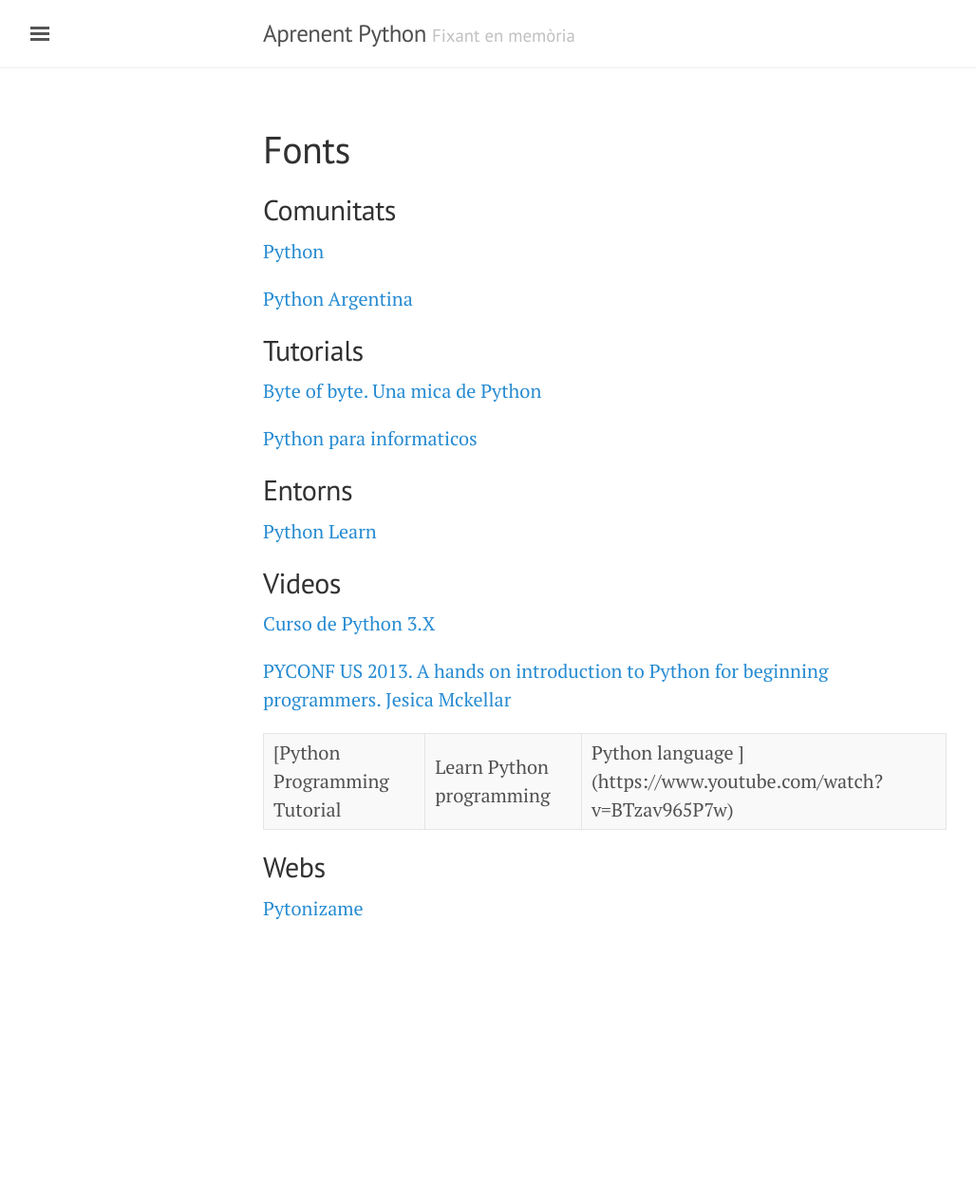
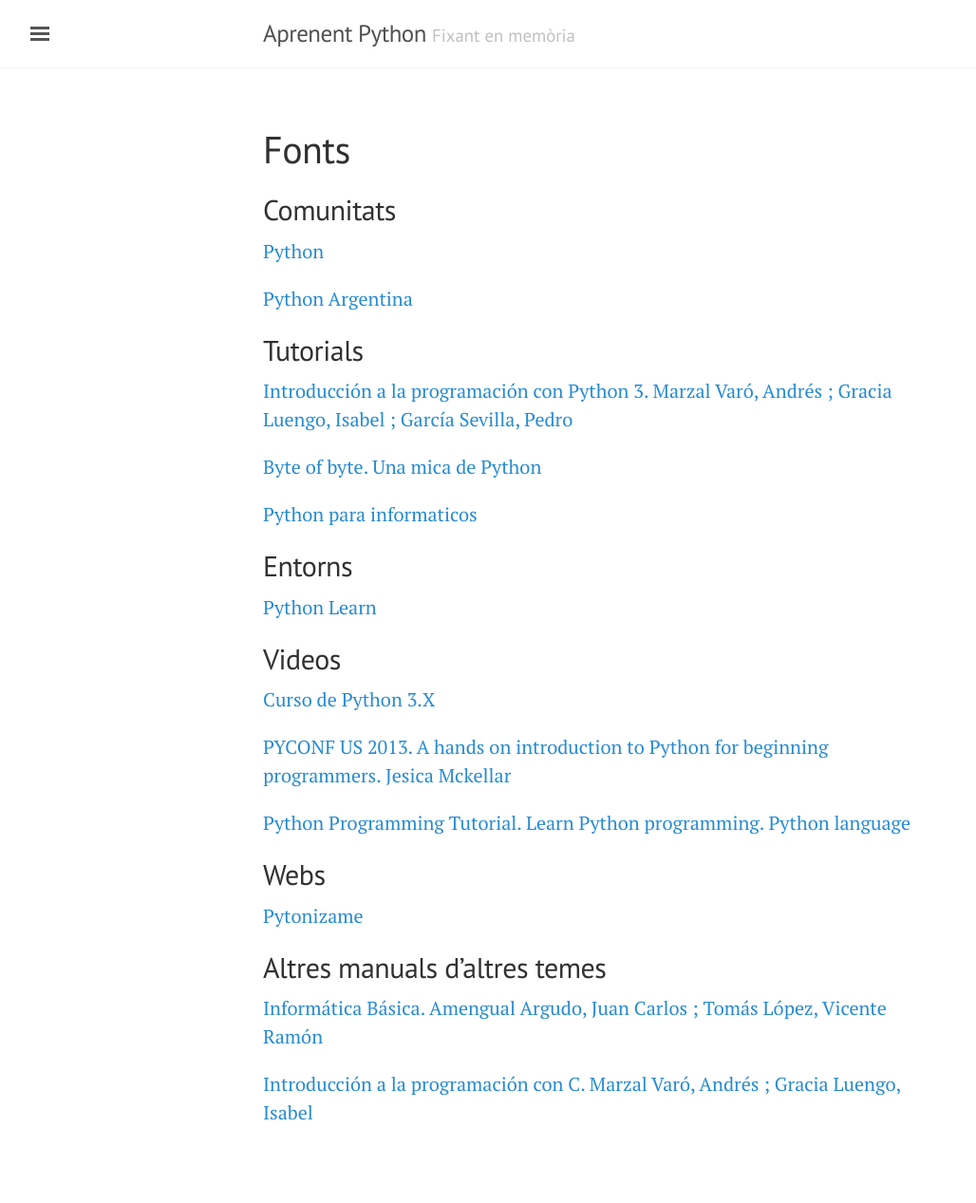
Before and after one commit to inclusa/python, a Jekyll site: the page built from fonts.md, in a window 1280 px wide. Shown: the whole page at 95% size, without its empty margins (3-1031 px from the left). Built offline with Jekyll 4.4.1, drawn with Linux system fonts in a browser that asks for light colours; before the commit the page ends 1052 px from its top, so only the background shows below that.

Commit message:
Afegits tutorials a fonts

```diff
--- a/fonts.md
+++ b/fonts.md
@@ -11,6 +11,8 @@
 [Python Argentina](http://www.python.org.ar/)
 
 ## Tutorials
+
+[Introducción a la programación con Python 3. Marzal Varó, Andrés ; Gracia Luengo, Isabel ; García Sevilla, Pedro](http://repositori.uji.es/xmlui/bitstream/handle/10234/102653/s93.pdf?sequence=1)
 
 [Byte of byte. Una mica de Python](http://moiatgit.github.io/byte_of_python_120.cat/)
 
@@ -26,8 +28,14 @@
 
 [PYCONF US 2013. A hands on introduction to Python for beginning programmers. Jesica Mckellar](https://www.youtube.com/watch?v=rkx5_MRAV3A)
 
-[Python Programming Tutorial | Learn Python programming | Python language ](https://www.youtube.com/watch?v=BTzav965P7w)
+[Python Programming Tutorial. Learn Python programming. Python language](https://www.youtube.com/watch?v=BTzav965P7w)
 
 ## Webs
 
 [Pytonizame](http://pythoniza.me/)
+
+## Altres manuals d'altres temes
+
+[Informática Básica.  Amengual Argudo, Juan Carlos ; Tomás López, Vicente Ramón](http://repositori.uji.es/xmlui/bitstream/handle/10234/24304/s15.pdf?sequence=3)
+
+[Introducción a la programación con C.  Marzal Varó, Andrés ; Gracia Luengo, Isabel](http://repositori.uji.es/xmlui/bitstream/handle/10234/24306/s29.pdf?sequence=3)
```
